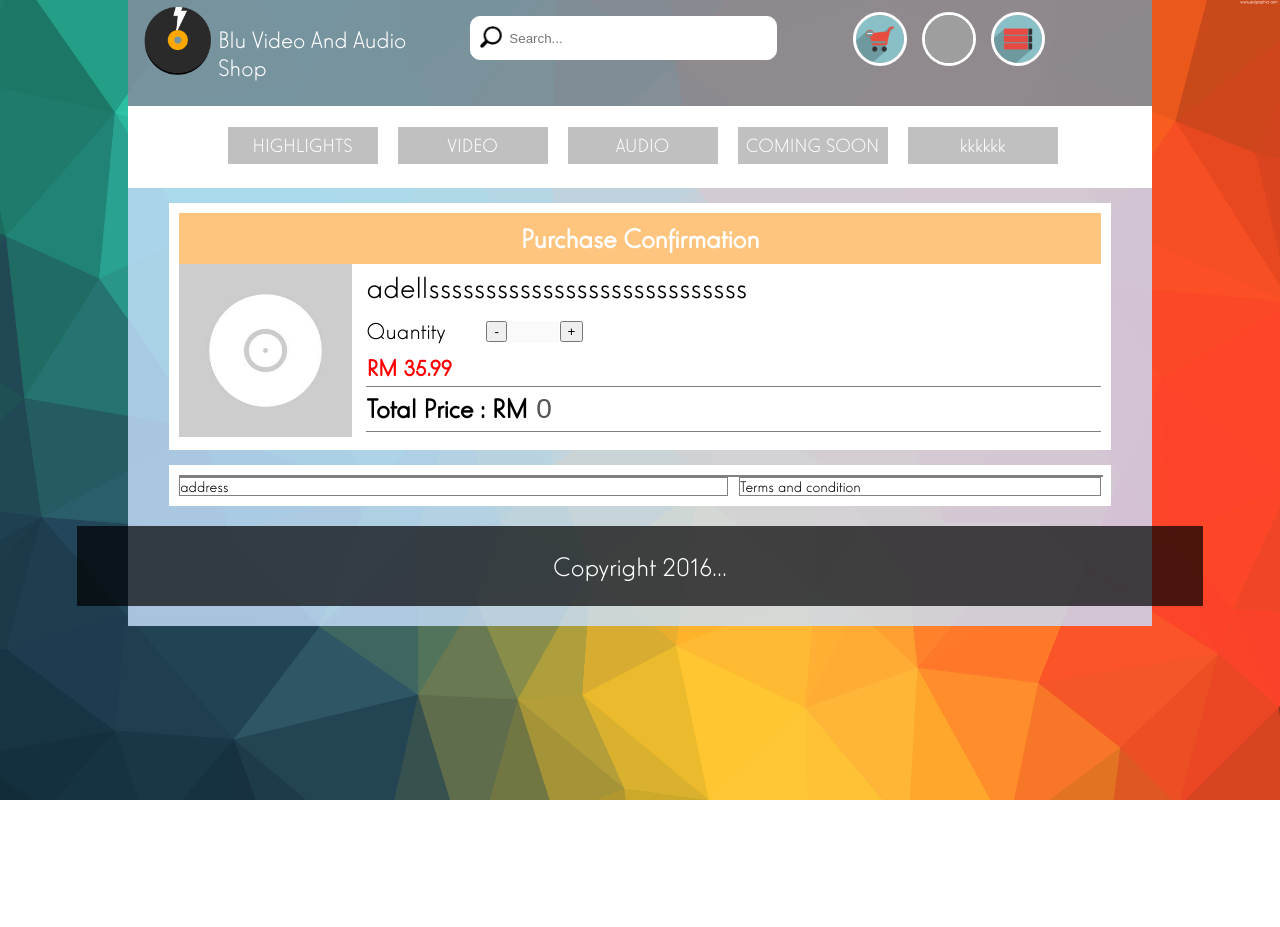
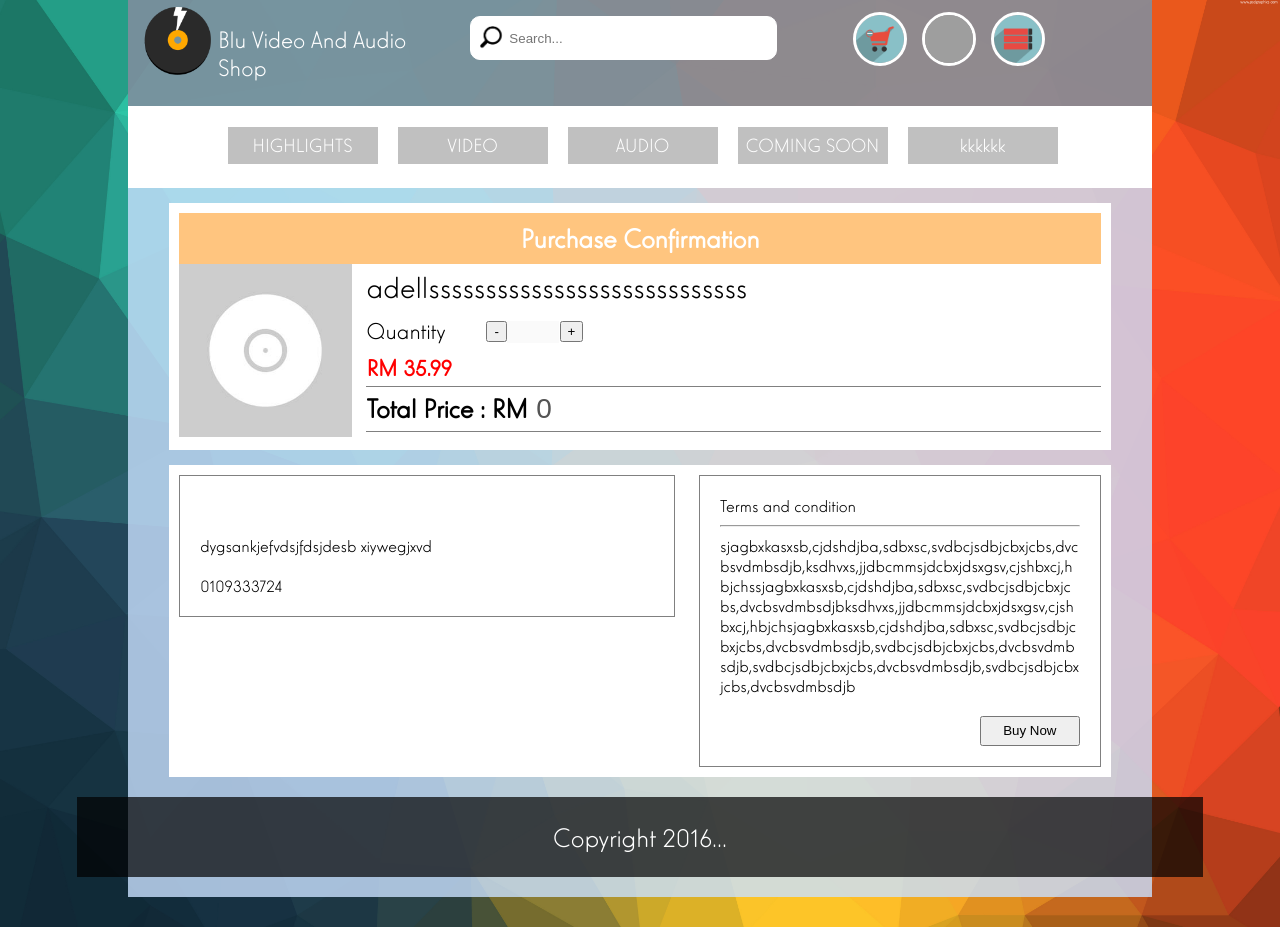
Before and after one commit to yzw1994/G10B_Sales_of_Point_System_for_Video_and_Audio_shop, a PHP site: page /user/buy_product.php?product_id=1 in a window 1280 px wide. Before the commit the page ends 800 px from the top, so only its background shows below. Run offline with PHP 8.4, Linux system fonts and the light colour scheme; a user stored in the database is signed in; data comes from the database, SQL or seed files in the repository; data that the repository does not hold is empty; some libraries are stand-ins or nearby versions; grey boxes are pictures that could not be loaded.

Commit message:
product purchase

```diff
--- a/css/product.css
+++ b/css/product.css
@@ -157,6 +157,16 @@
   color:black;
   font-size: 28px;
 }
+.purchase_user_info {
+  padding:20px;
+  word-wrap: break-word;
+  font-size: 18px;
+}
+.purchase_T_C {
+  padding:20px;
+  font-size: 18px;
+  word-wrap: break-word;
+}
 .purchase_description_char {
   display: block;
   width:80%;
@@ -175,3 +185,8 @@
   width:120px;
 
 }
+.buy_now_btn {
+  width:100px;
+  height: 30px;
+  float: right;
+}
--- a/user/buy_product.php
+++ b/user/buy_product.php
@@ -99,14 +99,18 @@
 			</div>
 		</div>
 		<div class="purchase_div">
-			<span id="" class="col span_5_of_5" style="border:grey 1px solid;">
-				<?php echo $row["User_Name"]; ?>
-			</span>
-			<div id="" class="col span_3_of_5" style="border:grey 1px solid;">
-				address
+			<div id="" class="col span_2_of_4 purchase_user_info" style="border:grey 1px solid;">
+				<?php echo $row["User_Name"]; ?><br/><br/>
+				<?php echo $row["User_Address"]; ?><br/><br/>
+				<?php echo $row["User_Phone"]; ?>
 			</div>
-			<div id="" class="col span_2_of_5" style="border:grey 1px solid;float:right;">
-				Terms and condition
+			<div id="" class="col span_2_of_5 purchase_T_C" style="border:grey 1px solid;float:right;">
+				Terms and condition<br>
+				<hr>
+				sjagbxkasxsb,cjdshdjba,sdbxsc,svdbcjsdbjcbxjcbs,dvcbsvdmbsdjb,ksdhvxs,jjdbcmmsjdcbxjdsxgsv,cjshbxcj,hbjchssjagbxkasxsb,cjdshdjba,sdbxsc,svdbcjsdbjcbxjcbs,dvcbsvdmbsdjbksdhvxs,jjdbcmmsjdcbxjdsxgsv,cjshbxcj,hbjchsjagbxkasxsb,cjdshdjba,sdbxsc,svdbcjsdbjcbxjcbs,dvcbsvdmbsdjb,svdbcjsdbjcbxjcbs,dvcbsvdmbsdjb,svdbcjsdbjcbxjcbs,dvcbsvdmbsdjb,svdbcjsdbjcbxjcbs,dvcbsvdmbsdjb
+				<br>
+				<br>
+				<input type="submit" value="Buy Now" id="" class="buy_now_btn" name=""/>
 			</div>
 
 		</div>
```
